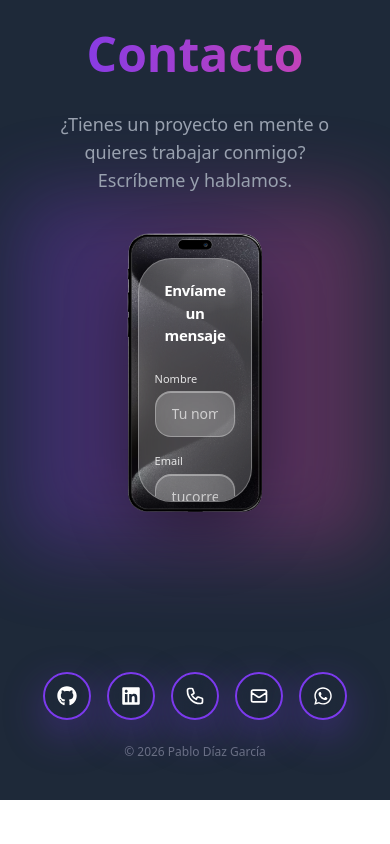
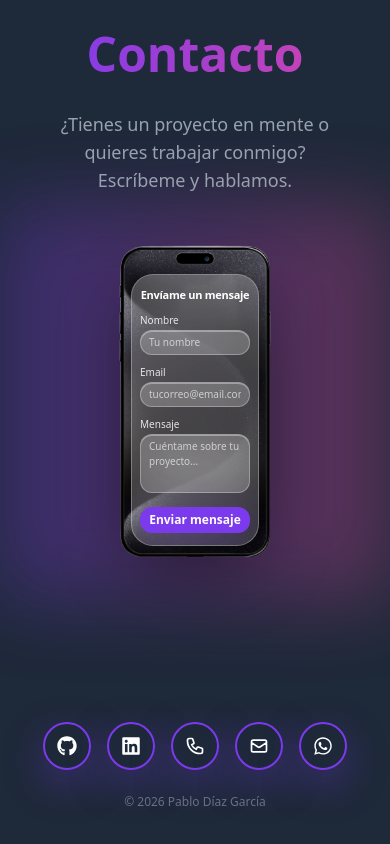
Before and after one commit to PabloDev96/portfolio_2.0, a React (Vite) app: page / in a window 390 px wide. Shown: the part 5121-5965 px from the top of the page. Before the commit the page ends 5921 px from the top, so only its background shows below. Built offline with nearby package versions, Linux system fonts and the light colour scheme.

Commit message:
formulario contacto responsive en movil

```diff
--- a/src/components/Contact.jsx
+++ b/src/components/Contact.jsx
@@ -59,7 +59,7 @@ export default function Contact() {
 
                 {/* iPhone + Form overlay */}
                 <motion.div
-                    className="flex justify-center w-screen relative left-1/2 right-1/2 -ml-[50vw] -mr-[50vw]"
+                    className="flex justify-center mt-2 overflow-visible"
                     initial={{ opacity: 0, y: 30 }}
                     animate={isInView ? { opacity: 1, y: 0 } : {}}
                     transition={{ duration: 0.7, delay: 0.3 }}
@@ -67,18 +67,15 @@ export default function Contact() {
                     <div
                         className="
                             relative
-    w-full
-    max-w-[92vw]
-    xs:max-w-[420px]
-    sm:max-w-[420px]
-    md:max-w-[520px]
-    lg:max-w-[620px]
-    xl:max-w-[700px]
-    mx-auto
+                            w-[90vw]
+                            max-w-[450px]
+                            sm:max-w-[520px]
+                            md:max-w-[600px]
+                            lg:max-w-[680px]
+                            xl:max-w-[750px]
                         "
+                        style={{ minWidth: '400px' }}
                     >
-
-
                         {/* Halo suave */}
                         <div
                             className="absolute inset-0 blur-2xl opacity-30 -z-10"
@@ -111,9 +108,11 @@ export default function Contact() {
                                 className="
                                     relative
                                     w-full h-full
-                                    rounded-[34px]
-                                    px-4 py-5 sm:px-5
-                                    flex flex-col gap-4
+                                    rounded-[22px] sm:rounded-[32px] md:rounded-[34px]
+                                    px-2 py-3
+                                    sm:px-5 sm:py-6
+                                    md:px-6
+                                    flex flex-col gap-2.5 sm:gap-4
                                     overflow-y-auto no-scrollbar
 
                                     /* Glass */
@@ -136,24 +135,28 @@ export default function Contact() {
                                 />
 
                                 {/* Header */}
-                                <div className="relative text-center mb-2">
-                                    <p className="text-white font-semibold text-[15px] tracking-tight">
+                                <div className="relative text-center mb-0 sm:mb-1">
+                                    <p className="text-white font-semibold text-[11px] sm:text-[15px] tracking-tight">
                                         Envíame un mensaje
                                     </p>
                                 </div>
 
-                                {/* Campo */}
-                                <div className="flex flex-col gap-1">
-                                    <label className="text-[11px] text-white/85">Nombre</label>
+                                {/* Campo Nombre */}
+                                <div className="flex flex-col gap-0.5">
+                                    <label className="text-[10px] sm:text-[11px] text-white/85 font-medium">
+                                        Nombre
+                                    </label>
                                     <input
                                         type="text"
                                         placeholder="Tu nombre"
                                         className="
-                                        px-4 py-3 rounded-2xl
+                                            px-2 py-1
+                                            sm:px-4 sm:py-3
+                                            rounded-xl sm:rounded-2xl
                                             bg-white/[0.18]
                                             backdrop-blur-xl
                                             border border-white/30
-                                        text-white text-sm
+                                            text-white text-[10px] sm:text-sm
                                             placeholder:text-white/65
                                             shadow-[inset_0_1px_0_rgba(255,255,255,0.35)]
                                             focus:outline-none
@@ -163,17 +166,22 @@ export default function Contact() {
                                     />
                                 </div>
 
-                                <div className="flex flex-col gap-1">
-                                    <label className="text-[11px] text-white/85">Email</label>
+                                {/* Campo Email */}
+                                <div className="flex flex-col gap-0.5">
+                                    <label className="text-[10px] sm:text-[11px] text-white/85 font-medium">
+                                        Email
+                                    </label>
                                     <input
                                         type="email"
                                         placeholder="tucorreo@email.com"
                                         className="
-                                        px-4 py-3 rounded-2xl
+                                            px-2 py-1
+                                            sm:px-4 sm:py-3
+                                            rounded-xl sm:rounded-2xl
                                             bg-white/[0.18]
                                             backdrop-blur-xl
                                             border border-white/30
-                                        text-white text-sm
+                                            text-white text-[10px] sm:text-sm
                                             placeholder:text-white/65
                                             shadow-[inset_0_1px_0_rgba(255,255,255,0.35)]
                                             focus:outline-none
@@ -183,18 +191,23 @@ export default function Contact() {
                                     />
                                 </div>
 
-                                <div className="flex flex-col gap-1 flex-1">
-                                    <label className="text-[11px] text-white/85">Mensaje</label>
+                                {/* Campo Mensaje */}
+                                <div className="flex flex-col gap-0.5 flex-1">
+                                    <label className="text-[10px] sm:text-[11px] text-white/85 font-medium">
+                                        Mensaje
+                                    </label>
                                     <textarea
-                                        rows="5"
+                                        rows="3"
                                         placeholder="Cuéntame sobre tu proyecto..."
                                         className="
                                             flex-1
-                                        px-4 py-3 rounded-2xl
+                                            px-2 py-1
+                                            sm:px-4 sm:py-3
+                                            rounded-xl sm:rounded-2xl
                                             bg-white/[0.18]
                                             backdrop-blur-xl
                                             border border-white/30
-                                        text-white text-sm
+                                            text-white text-[10px] sm:text-sm
                                             placeholder:text-white/65
                                             shadow-[inset_0_1px_0_rgba(255,255,255,0.35)]
                                             focus:outline-none
@@ -209,8 +222,12 @@ export default function Contact() {
                                 <motion.button
                                     type="submit"
                                     className="
-                                        mt-2 w-full px-6 py-3 rounded-2xl
-                                        font-semibold text-sm text-white
+                                        mt-1
+                                        w-full
+                                        px-2 py-1
+                                        sm:px-6 sm:py-3
+                                        rounded-xl sm:rounded-2xl
+                                        font-semibold text-[12px] sm:text-sm text-white
                                         bg-[var(--primary)]
                                         shadow-[0_14px_44px_var(--primary-glow)]
                                         transition
```
Lines whose indentation alone changed are shown as unchanged.
